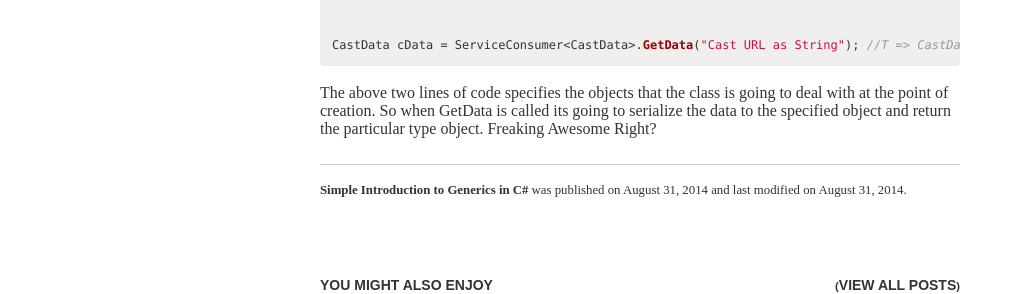
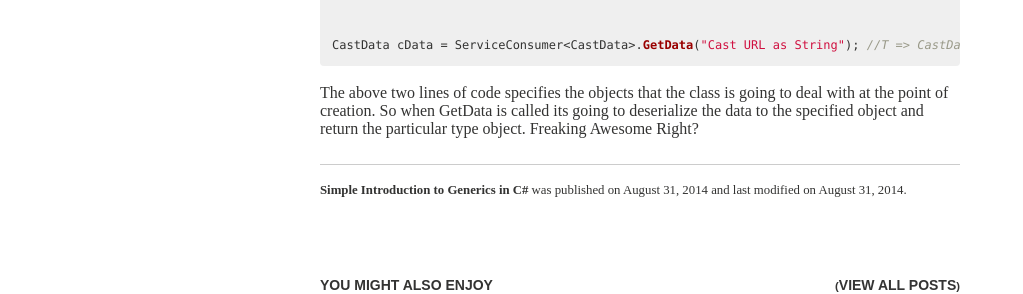
Before and after one commit to Raathigesh/Raathigesh.github.io, a Jekyll site: the page built from _posts/2014-08-31-Simple Introduction to Generics in C#.md, in a window 1280 px wide and 900 px high, scrolled down 1955 px. Shown: the part 384-678 px from the top of the window, without its empty margins (0-1023 px from the left). Built offline with Jekyll 4.4.1, drawn with Linux system fonts in a browser that asks for light colours; nearby versions of some CDN libraries; some web fonts are replaced; comment, search, counter and statistics services are not loaded; some of the changed text lies outside the part shown.

Commit message:
Corrections!

```diff
--- a/_posts/2014-08-31-Simple Introduction to Generics in C#.md
+++ b/_posts/2014-08-31-Simple Introduction to Generics in C#.md
@@ -11,7 +11,7 @@
 
 Generics in C# gives the ability to write type independent code rather than allowing a class or method to work with only a specific type.
 
-Let's consider a scenario where we have to consume a REST service and serialize the response to a defined object. The code would be something similar to below.
+Let's consider a scenario where we have to consume a REST service and Deserialize the response to a defined object. The code would be something similar to below.
 
 {% highlight C# %}
 
@@ -78,4 +78,4 @@
 
 {% endhighlight %}
 
-The above two lines of code specifies the objects that the class is going to deal with at the point of creation. So when GetData is called its going to serialize the data to the specified object and return the particular type object. Freaking Awesome Right?
+The above two lines of code specifies the objects that the class is going to deal with at the point of creation. So when GetData is called its going to deserialize the data to the specified object and return the particular type object. Freaking Awesome Right?
```
